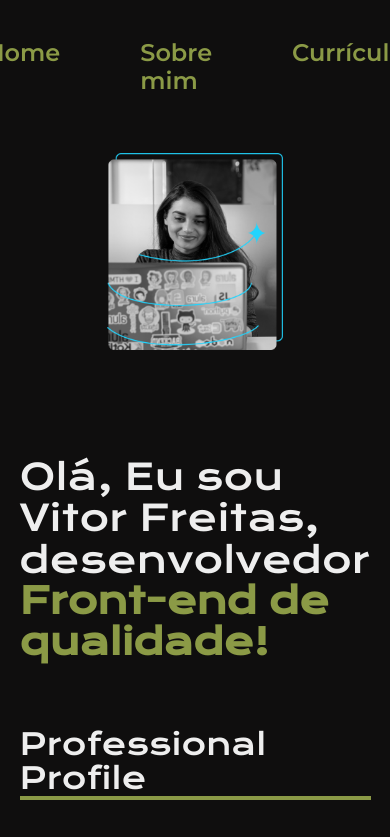
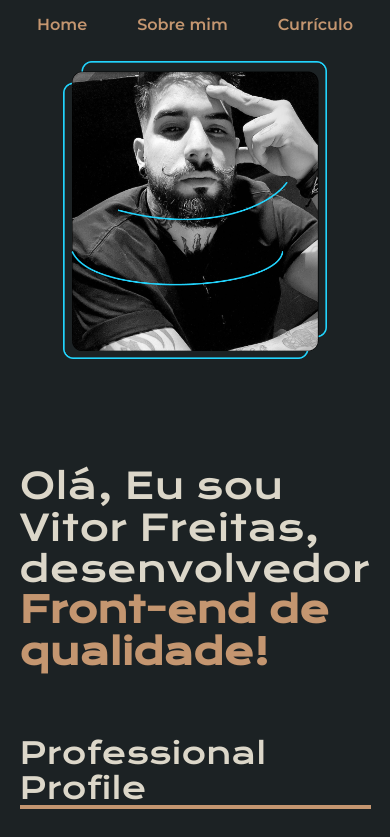
Before and after one commit to vitorlfreitas/projeto-alura-portfolio, a plain HTML site: page curriculo.html in a window 390 px wide. Shown: the top 837 px of the page. Drawn offline with nearby package versions, Linux system fonts and the light colour scheme.

Commit message:
fix bugs and responsiviness

```diff
--- a/curriculo.html
+++ b/curriculo.html
@@ -27,26 +27,17 @@
 
             <div class="apresentacao__links">
 
-                <h2 class="apresentacao__links__subtitulo">Acesse minhas redes:</h2>
-
-                <a class="apresentacao__links__link" href="https://www.instagram.com/vitor.lfreitas/" target="_blank" rel="noopener noreferrer">
-                    <img src="assets/instagram.png" alt="Foto do Ícone do Instagram">
-                    Instagram
-                </a>
+                <h2 class="apresentacao__links__subtitulo">Quer saber mais? Acesse meu GitHub</h2>
 
                 <a class="apresentacao__links__link apresentacao__links__link__git" href="https://github.com/vitorlfreitas" target="_blank" rel="noopener noreferrer">
                     <img src="./assets/github.png" alt="Foto do Ícone do Github">
                     GitHub
                 </a>
 
-                <a class="apresentacao__links__link" href="https://github.com/vitorlfreitas" target="_blank" rel="noopener noreferrer">
-                    <img src="assets/linkedin.png" alt="Foto do Ícone do LinkedIn">
-                    LinkedIn
-                </a>
             </div>
         </section>
 
-        <img  class="apresentacao__imagem" src="./assets/Imagem.png" alt="Foto do Vitor Freitas programando">
+        <img  class="apresentacao__imagem" src="./assets/eu.png" alt="Foto do Vitor Freitas">
     </main>
     <footer class="rodape">
         <p>Desenvolvido por Joana Santos</p>
--- a/styles/style.css
+++ b/styles/style.css
@@ -7,10 +7,10 @@
 }
 :root {
     /* Definindo Cores */
-    --background: #0f0e0e;
-    --cor-destaque: #8b9a46;
-    --cor-titulo: #eee;
-    --cor-paragrafo: #eee;
+    --background: #1c2224;
+    --cor-destaque: #c49670;
+    --cor-titulo: #DCD7C9;
+    --cor-paragrafo: #DCD7C9;
     --cor-rodape: #010101;
     --cor-sombra: rgba(0, 0, 0, 0.25);
     --cor-hover: #541212;
@@ -122,21 +122,31 @@ body {
 .rodape {
     background-color: var(--cor-destaque);
     color: var(--cor-rodape);
-    padding: 24px;
+    padding: 16px;
 
     text-align: center;
     font-family: var(--font-paragrafo);
     font-size: 1.5rem;
     font-weight: 400;
 }
+@media (max-width: 1800px)
+{
+    .apresentacao__imagem {
+        width: 50%;
+        align-self: flex-start;
+    }
+}
 
 @media (max-width: 1200px)
 {
     .cabecalho {
-        padding: 10%;
+        padding: 8%;
     }
     .cabecalho__menu {
         justify-content: center;
+    }
+    .cabecalho__menu__link {
+        font-size: 2.2rem;
     }
     .apresentacao {
         flex-direction: column-reverse;
@@ -145,6 +155,56 @@ body {
     .apresentacao__conteudo {
         width: auto;
     }
+    .apresentacao__imagem {
+        width: 60%;
+        margin: auto;
+    }
+    .rodape {
+        font-size: 1.2rem;
+        padding: 10px;
+    }
+}
 
+@media (max-width: 900px)
+{
+    .cabecalho {
+        padding: 6%;
+    }
+    .cabecalho__menu__link {
+        font-size: 1.8rem;
+    }
+}
+@media (max-width: 630px)
+{
+    .cabecalho__menu__link {
+        font-size: 1.4rem;
+    }
+    .cabecalho__menu {
+        gap: 35px;
+    }
+}
+@media (max-width: 580px)
+{
+    .cabecalho__menu__link {
+        font-size: 1.1rem;
+    }
+    .cabecalho__menu {
+        gap: 50px;
+    }
+}
 
+@media (max-width: 470px)
+{
+    .cabecalho {
+        padding: 4% 5% 2% 5%;
+    }
+    .cabecalho__menu {
+        gap: 50px;
+    }
+    .cabecalho__menu__link {
+        font-size: 1.0rem;
+    }
+    .apresentacao__imagem {
+        width: 75%;
+    }
 }
```
Also changed, not shown: about.html (+1 -1 lines), index.html (+2 -2 lines), assets/eu.png (added).
